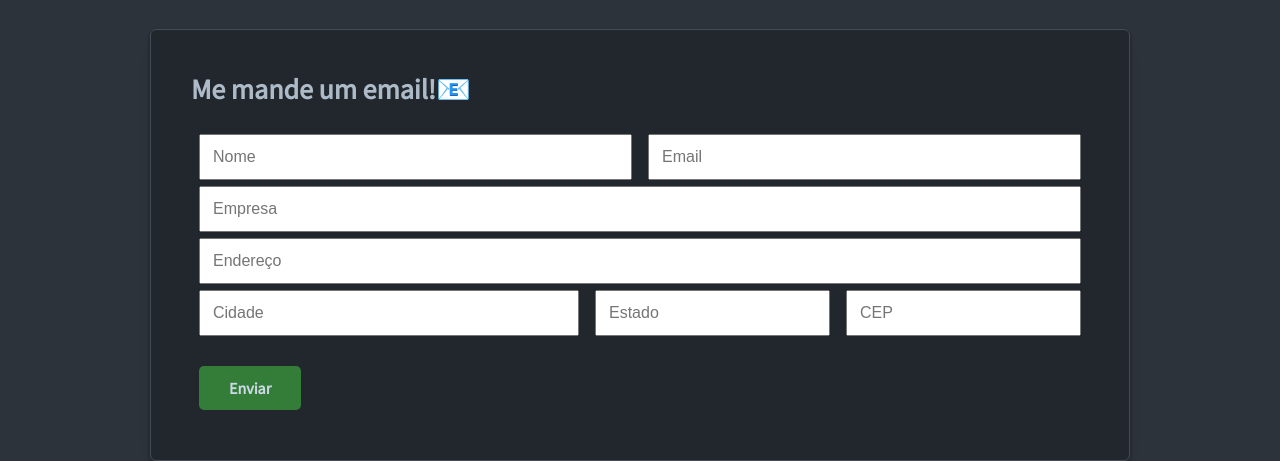
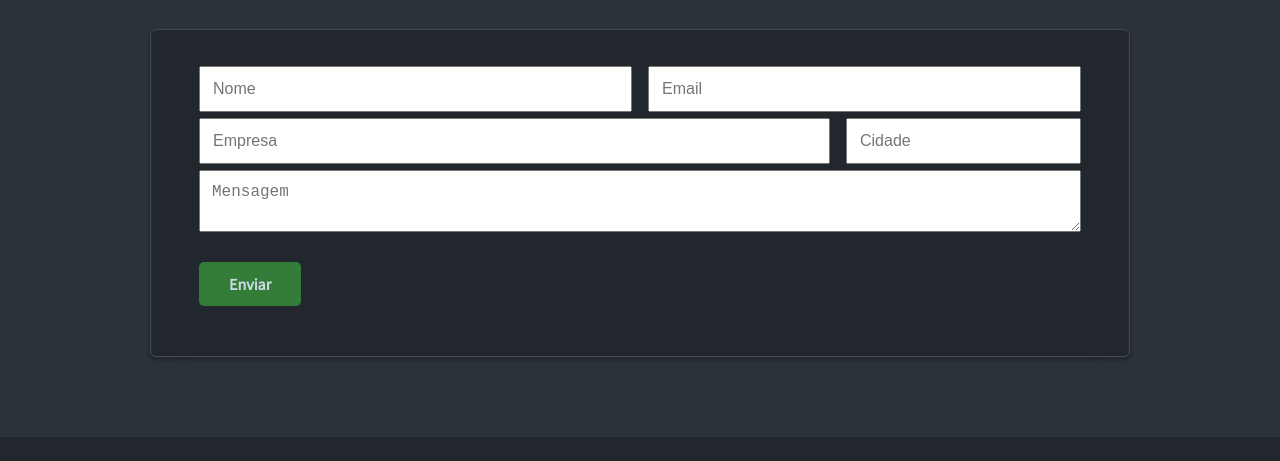
Before and after one commit to zangassis/my-githubthemepage, a plain HTML site: page index.html in a window 1280 px wide. Shown: the part 700-1161 px from the top of the page. After the commit the page ends 1137 px from the top, so only its background shows below. Drawn offline with Linux system fonts and the light colour scheme.

Commit message:
fix: Alter inputs

```diff
--- a/index.html
+++ b/index.html
@@ -103,31 +103,21 @@
 
     <section id="form">
       <form action="">
-        <h3>Me mande um email!📧</h3>
         <div class="form-group">
           <input class="input-control" placeholder="Nome" />
 
           <input type="email" class="input-control" placeholder="Email" />
         </div>
-
         <div class="form-group">
-          <input class="input-control" placeholder="Empresa" />
+          <input class="input-control" placeholder="Empresa" style="flex: 3 1" />
+          <input class="input-control" placeholder="Cidade" style="flex: 1" />
         </div>
-
         <div class="form-group">
-          <input class="input-control" placeholder="Endereço" />
+          <textarea class="input-control" placeholder="Mensagem"></textarea>
         </div>
-
-        <div class="form-group">
-          <input class="input-control" placeholder="Cidade" style="flex: 3 1" />
-          <input class="input-control" placeholder="Estado" style="flex: 1" />
-          <input class="input-control" placeholder="CEP" style="flex: 1" />
-        </div>
-
         <div class="form-group">
           <a href="#" class="button">Enviar</a>
         </div>
-
       </form>
     </section>
 
```
